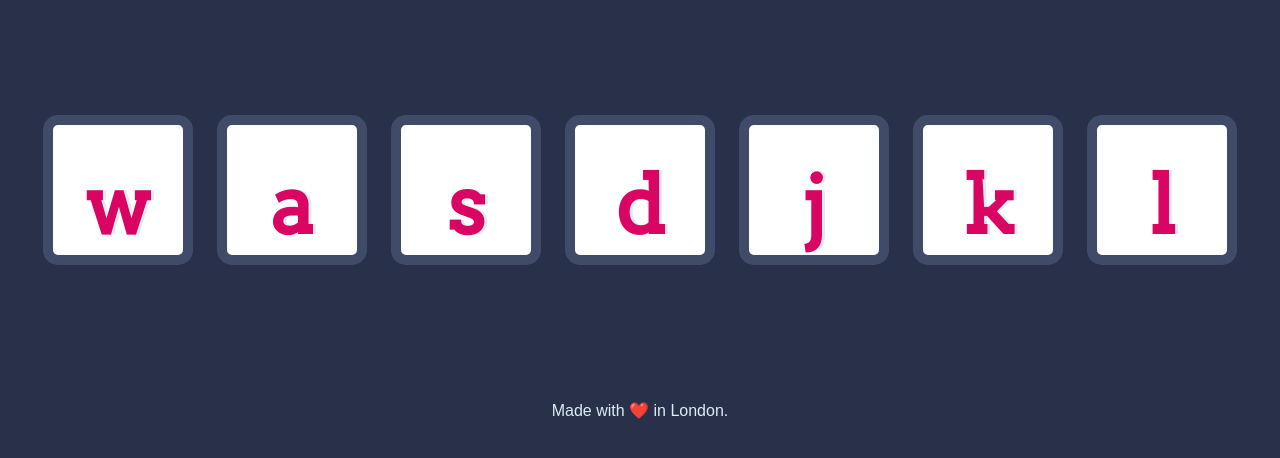
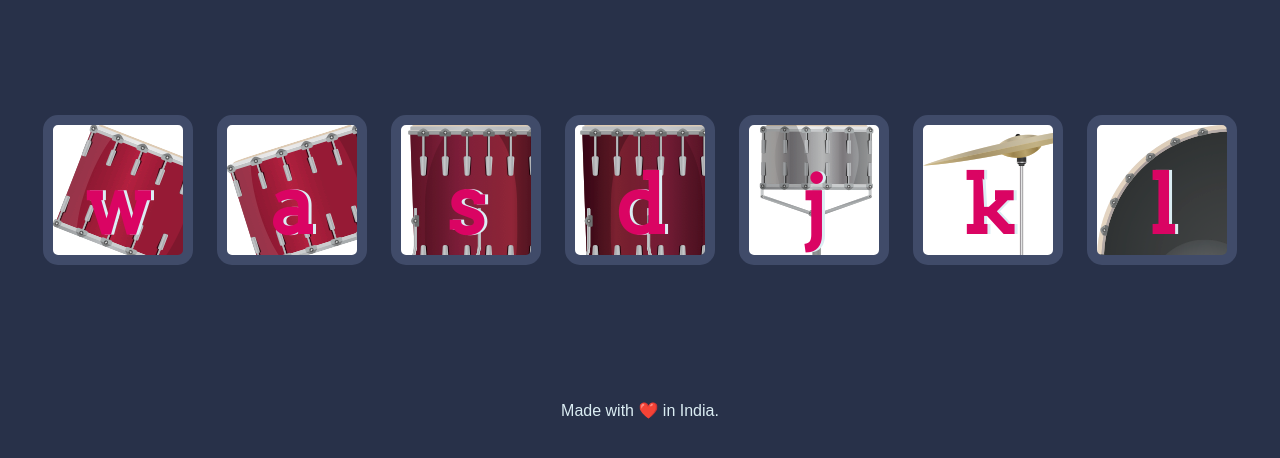
Before and after one commit to isha0612/drum-kit, a plain HTML site: page index.html in a window 1280 px wide. Shown: the part 174-632 px from the top of the page. Drawn offline with Linux system fonts and the light colour scheme.

Commit message:
new changes

```diff
--- a/index.html
+++ b/index.html
@@ -23,7 +23,7 @@
 
 
   <footer>
-    Made with ❤️ in London.
+    Made with ❤️ in India.
   </footer>
 </body>
 
--- a/styles.css
+++ b/styles.css
@@ -8,7 +8,6 @@ h1 {
   color: #DBEDF3;
   font-family: "Arvo", cursive;
   text-shadow: 3px 0 #DA0463;
-
 }
 
 footer {
@@ -17,31 +16,31 @@ footer {
 }
 
 .w {
-
+  background-image: url("images/tom1.png");
 }
 
 .a {
-
+  background-image: url("images/tom2.png");
 }
 
 .s {
-
+  background-image: url("images/tom3.png");
 }
 
 .d {
-
+  background-image: url("images/tom4.png");
 }
 
 .j {
-
+  background-image: url("images/snare.png");
 }
 
 .k {
-
+  background-image: url("images/crash.png");
 }
 
 .l {
-
+  background-image: url("images/kick.png");
 }
 
 .set {
```
